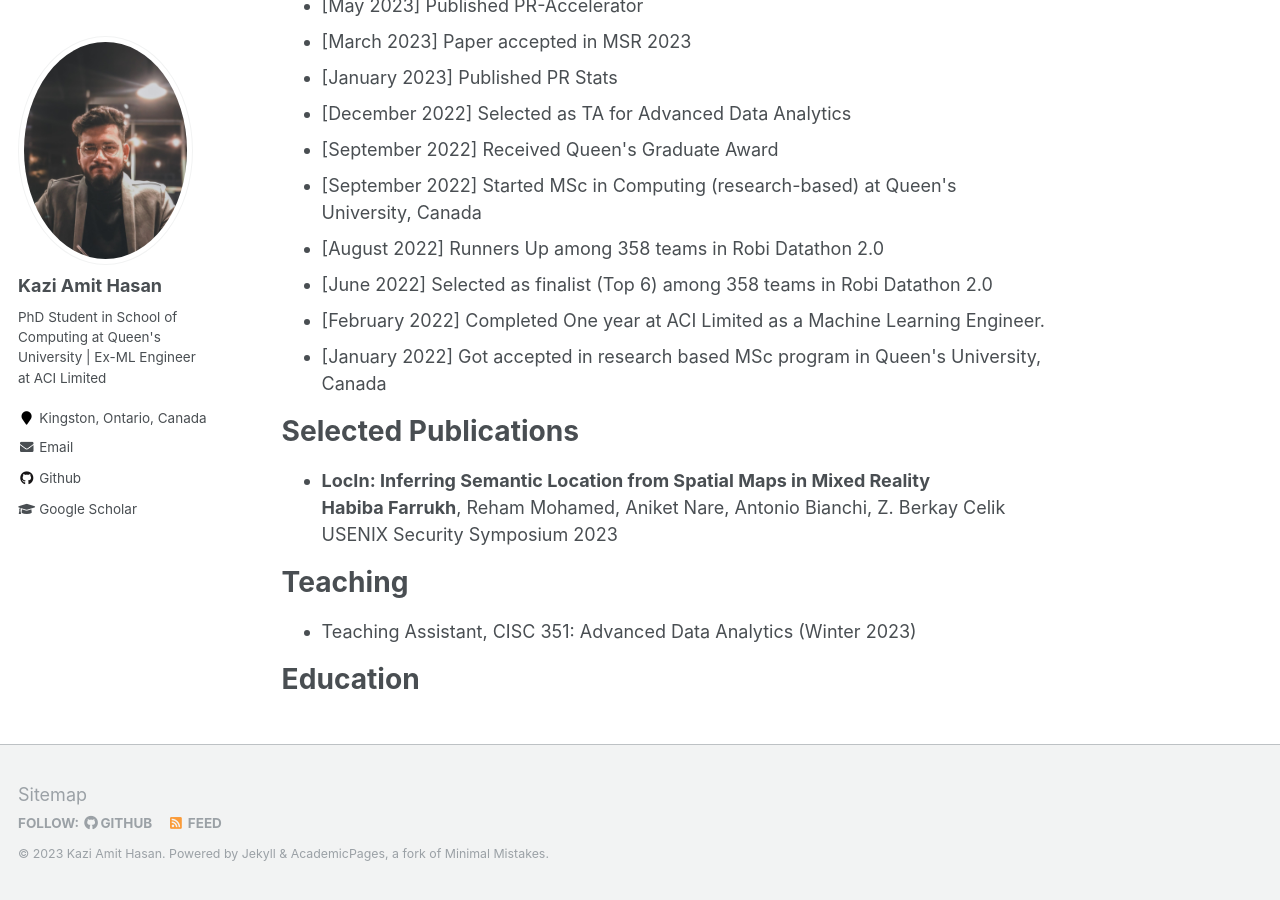
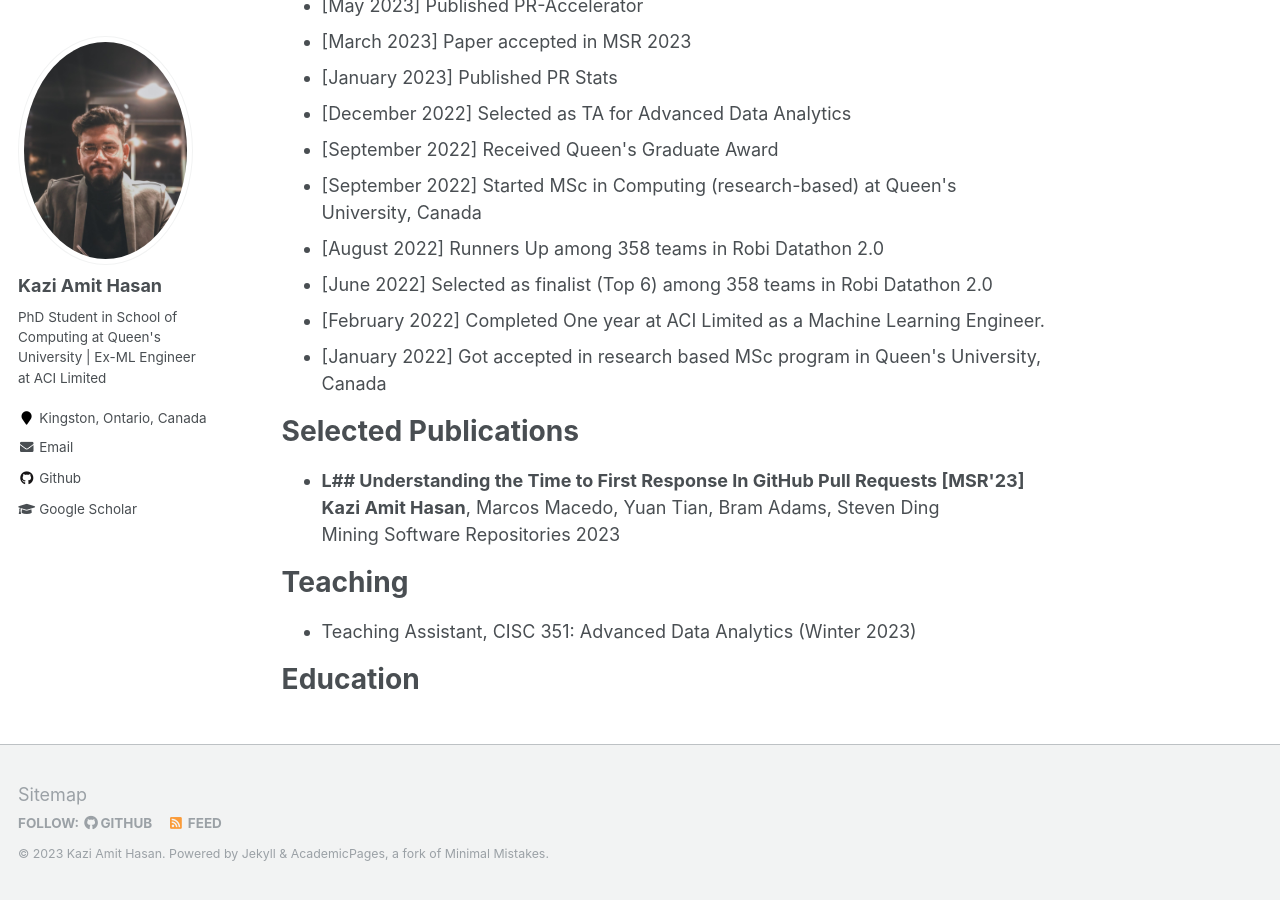
Before and after one commit to KaziAmitHasan/kaziamithasan.github.io, a Jekyll site: the page built from _pages/about.md, in a window 1280 px wide and 900 px high, scrolled down 884 px. Built offline with Jekyll 4.4.1, drawn with Linux system fonts in a browser that asks for light colours.

Commit message:
info updated

```diff
--- a/_pages/about.md
+++ b/_pages/about.md
@@ -45,11 +45,11 @@ Here's quick preview of Kazi Amit Hasan:
 Selected Publications
 ============
 <ul>
-	<li><b>LocIn: Inferring Semantic Location from Spatial Maps in Mixed Reality</b>
+	<li><b>L## Understanding the Time to First Response In GitHub Pull Requests [MSR'23]</b>
 			<br/>
-			<b>Habiba Farrukh</b>, Reham Mohamed, Aniket Nare, Antonio Bianchi, Z. Berkay Celik
+			<b>Kazi Amit Hasan</b>, Marcos Macedo, Yuan Tian, Bram Adams, Steven Ding
 			<br/>
-			USENIX Security Symposium 2023
+			Mining Software Repositories 2023
 			<br/>
 	</li>
 </ul>
```
